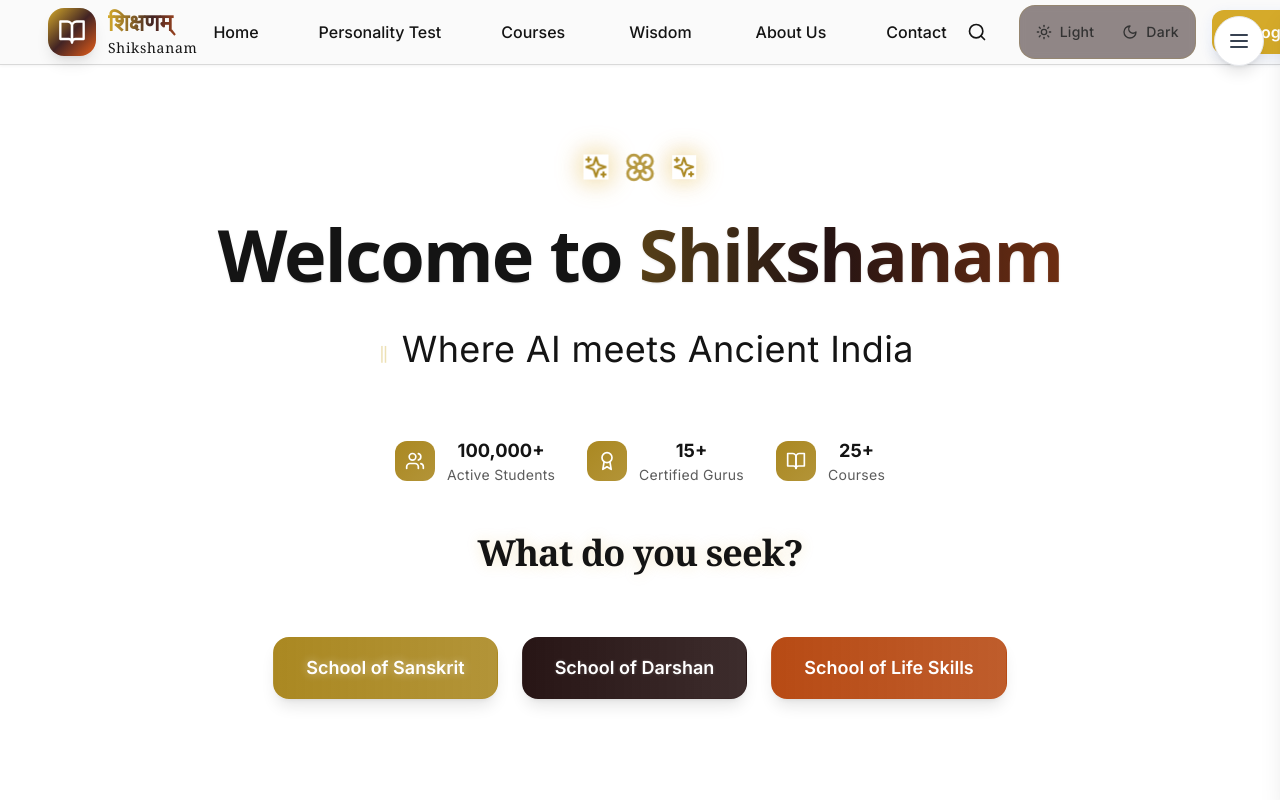
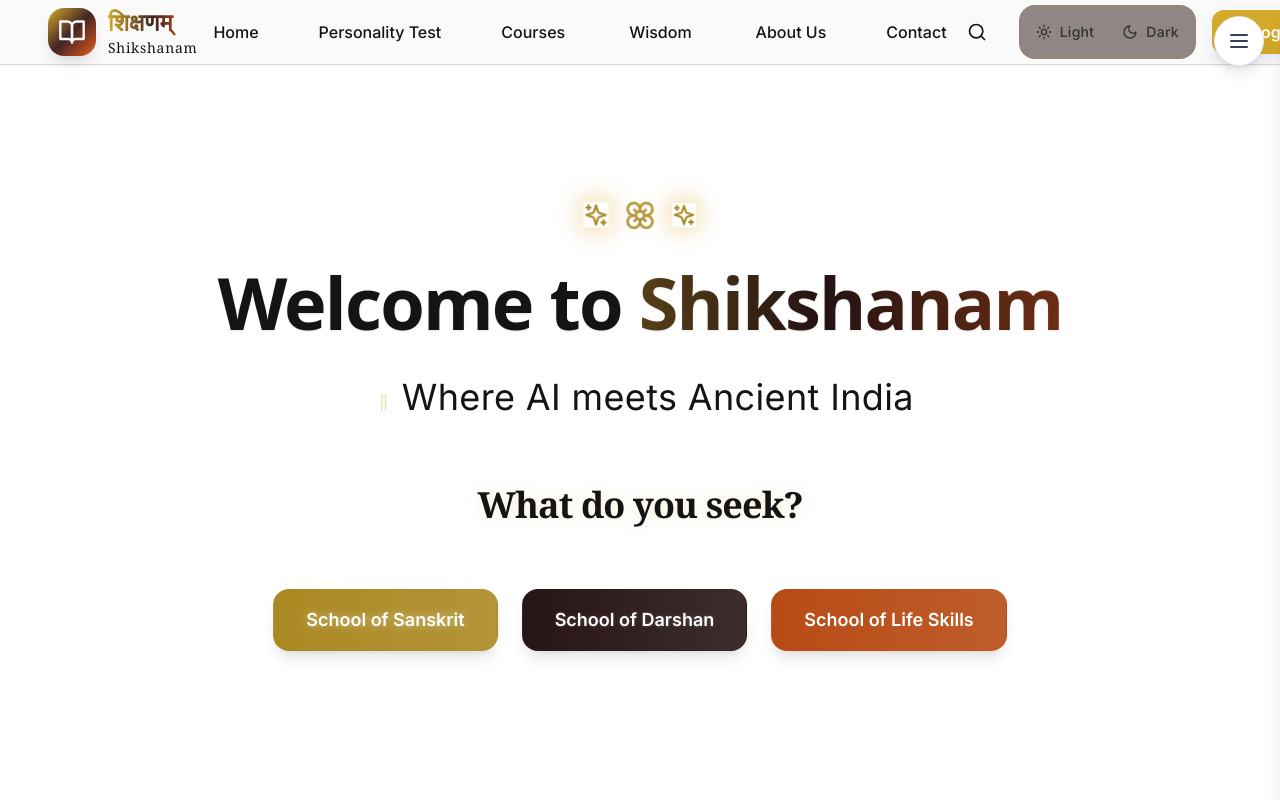
Before and after one commit to bhoglu050622/shikshanamgithub, a Next.js app: page / in a window 1280 px wide. Shown: the top 800 px of the page. Built offline with nearby package versions, Linux system fonts and the light colour scheme; a web font is replaced by a local one.

Commit message:
Remove quick stats from Hero section on homepage

```diff
--- a/components/sections/Hero.tsx
+++ b/components/sections/Hero.tsx
@@ -9,11 +9,7 @@ import { useHydrationSafeAnimation } from '@/lib/hooks/useHydrationSafeAnimation
 // CMS components removed - using regular elements instead
 
 
-const quickStats = [
-  { icon: Users, label: 'Active Students', value: '100,000+' },
-  { icon: Award, label: 'Certified Gurus', value: '15+' },
-  { icon: BookOpen, label: 'Courses', value: '25+' },
-]
+
 
 export default function Hero() {
   const mounted = useHydrationSafeAnimation()
@@ -151,41 +147,7 @@ export default function Hero() {
             )}
           </StaggerItem>
 
-          {/* Quick Stats */}
-          <StaggerItem>
-            <div ref={statsRef} className="flex justify-center mb-8 sm:mb-12">
-              <div className="flex flex-wrap justify-center gap-4 sm:gap-6 lg:gap-8">
-                {quickStats.map((stat, index) => (
-                  <motion.div
-                    key={`quick-stat-${stat.label}`}
-                    initial={mounted ? { opacity: 0, y: 20, scale: 0.8 } : false}
-                    animate={mounted ? { opacity: 1, y: 0, scale: 1 } : { opacity: 1, y: 0, scale: 1 }}
-                    transition={mounted ? { delay: 0.3 + index * 0.1, duration: 0.6 } : { duration: 0 }}
-                    whileHover={mounted ? { scale: 1.05, y: -5 } : {}}
-                    className="flex items-center space-x-2 sm:space-x-3 text-high-contrast cursor-pointer"
-                  >
-                    <motion.div
-                      className="w-8 h-8 sm:w-10 sm:h-10 bg-gradient-to-br from-primary to-primary/90 rounded-lg sm:rounded-xl flex items-center justify-center"
-                      whileHover={mounted ? { rotate: 360 } : {}}
-                      transition={{ duration: 0.5 }}
-                    >
-                      <stat.icon className="w-4 h-4 sm:w-5 sm:h-5 text-primary-foreground" />
-                    </motion.div>
-                    <div>
-                      <motion.div
-                        className="text-base sm:text-lg font-bold text-high-contrast"
-                        animate={mounted ? { scale: [1, 1.02, 1] } : { scale: 1 }}
-                        transition={mounted ? { duration: 3, repeat: Infinity, delay: index * 0.3 } : { duration: 0 }}
-                      >
-                        {stat.value}
-                      </motion.div>
-                      <div className="text-xs sm:text-sm text-high-contrast opacity-80">{stat.label}</div>
-                    </div>
-                  </motion.div>
-                ))}
-              </div>
-            </div>
-          </StaggerItem>
+          {/* Quick Stats removed as requested */}
 
           <StaggerItem>
             <motion.h2
```
